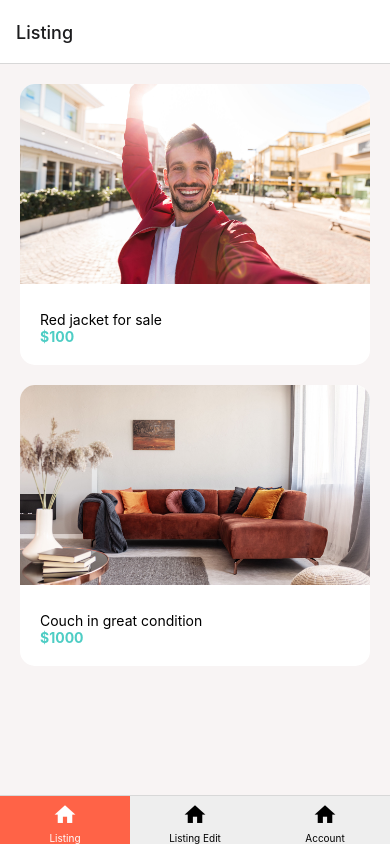
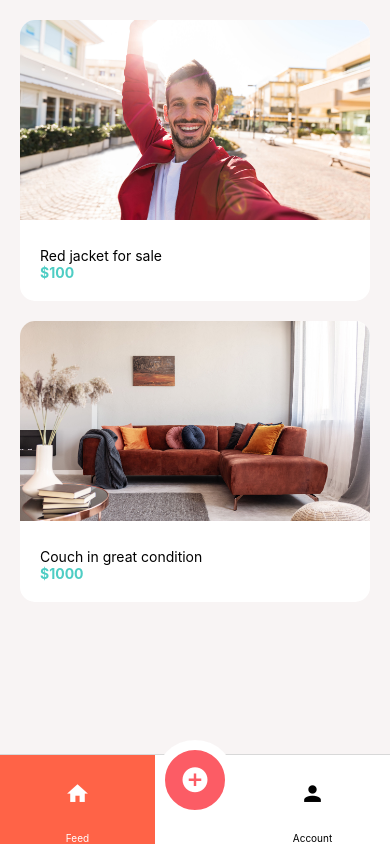
Before and after one commit to jehadabuawwad/done-with-it, a React Native app: screen /Listings in a window 390 px wide. Built offline with nearby package versions, Linux system fonts and the light colour scheme.

Commit message:
feat : app tabs beautified

```diff
--- a/app/navigation/AppNavigator.tsx
+++ b/app/navigation/AppNavigator.tsx
@@ -1,9 +1,11 @@
+import { Platform } from "react-native";
 import { createBottomTabNavigator } from "@react-navigation/bottom-tabs";
 import { MaterialCommunityIcons } from "@expo/vector-icons";
 
 import ListingEditScreen from "../screens/ListingEditScreen";
-import ListingsScreen from "../screens/ListingsScreen";
+import FeedNavigator from "./FeedNavigator";
 import AccountScreen from "../screens/AccountScreen";
+import ListingButton from "./ListingButton";
 
 interface IAppNavigatorProps {}
 
@@ -15,8 +17,15 @@ const AppNavigator: React.FunctionComponent<IAppNavigatorProps> = () => {
       screenOptions={{
         tabBarActiveBackgroundColor: "tomato",
         tabBarActiveTintColor: "white",
-        tabBarInactiveBackgroundColor: "#eee",
+        tabBarInactiveBackgroundColor: "white",
         tabBarInactiveTintColor: "black",
+        tabBarStyle:
+          Platform.OS == "android"
+            ? {
+                height: 70,
+              }
+            : { height: 90 },
+        headerShown: false,
       }}
     >
       <Tab.Screen
@@ -25,22 +34,23 @@ const AppNavigator: React.FunctionComponent<IAppNavigatorProps> = () => {
             <MaterialCommunityIcons name='home' color={color} size={size} />
           ),
         }}
-        name='Listing'
-        component={ListingsScreen}
+        name='Feed'
+        component={FeedNavigator}
       />
       <Tab.Screen
         options={{
+          tabBarButton: () => <ListingButton />,
           tabBarIcon: ({ color, size }) => (
             <MaterialCommunityIcons name='home' color={color} size={size} />
           ),
         }}
-        name='Listing Edit'
+        name='ListingEdit'
         component={ListingEditScreen}
       />
       <Tab.Screen
         options={{
           tabBarIcon: ({ color, size }) => (
-            <MaterialCommunityIcons name='home' color={color} size={size} />
+            <MaterialCommunityIcons name='account' color={color} size={size} />
           ),
         }}
         name='Account'
--- /dev/null
+++ b/app/navigation/FeedNavigator.tsx
@@ -0,0 +1,37 @@
+import { createStackNavigator } from "@react-navigation/stack";
+
+import ListingDetailsScreen from "../screens/ListingDetailsScreen";
+import ListingsScreen from "../screens/ListingsScreen";
+
+interface IFeedNavigatorProps {}
+
+const Stack = createStackNavigator();
+
+const FeedNavigator: React.FunctionComponent<IFeedNavigatorProps> = () => {
+
+  return (
+    <Stack.Navigator
+      screenOptions={{
+        presentation: "modal",
+      }}
+    >
+      <Stack.Screen
+        options={{
+          headerShown: false,
+        }}
+        name='Listings'
+        component={ListingsScreen}
+      />
+      <Stack.Screen
+        name='ListingsDetails'
+        component={ListingDetailsScreen}
+        options={{
+          headerShown: false,
+          gestureEnabled: true,
+        }}
+      />
+    </Stack.Navigator>
+  );
+};
+
+export default FeedNavigator;
--- /dev/null
+++ b/app/navigation/ListingButton.tsx
@@ -0,0 +1,42 @@
+import React from "react";
+import { View, StyleSheet, Platform } from "react-native";
+import { MaterialCommunityIcons } from "@expo/vector-icons";
+import { useNavigation } from "@react-navigation/native";
+import { TouchableWithoutFeedback } from "react-native";
+
+import colors from "../config/colors";
+
+interface IListingButtonProps {}
+
+const ListingButton: React.FunctionComponent<IListingButtonProps> = ({}) => {
+  const navigation = useNavigation<ProfileScreenNavigationProp>();
+  return (
+    <TouchableWithoutFeedback
+      onPress={() => navigation.navigate("ListingEdit")}
+    >
+      <View style={styles.container}>
+        <MaterialCommunityIcons
+          name='plus-circle'
+          color={colors.white}
+          size={30}
+        />
+      </View>
+    </TouchableWithoutFeedback>
+  );
+};
+const styles = StyleSheet.create({
+  container: {
+    alignItems: "center",
+    backgroundColor: colors.primary,
+    borderRadius: 40,
+    borderWidth: 10,
+    borderColor: colors.white,
+    bottom: Platform.OS == "android" ? 10 : 15,
+    height: 80,
+    justifyContent: "center",
+    width: 80,
+    zIndex: 10,
+  },
+});
+
+export default ListingButton;
--- a/app/screens/ListingDetailsScreen.tsx
+++ b/app/screens/ListingDetailsScreen.tsx
@@ -5,18 +5,21 @@ import { ListItem } from "../components/lists";
 
 import colors from "../config/colors";
 
-interface IDetailsScreenProps {}
+interface IDetailsScreenProps {
+  route: any;
+}
 
-const ListingDetailsScreen: React.FunctionComponent<IDetailsScreenProps> = (props) => {
+const ListingDetailsScreen: React.FunctionComponent<IDetailsScreenProps> = ({
+  route,
+}) => {
+  const listing = route.params;
+
   return (
     <View>
-      <Image
-        style={styles.image}
-        source={require("../assets/card_photos/jacket.jpg")}
-      />
+      <Image style={styles.image} source={listing.image} />
       <View style={styles.detailsContainer}>
-        <AppText style={styles.title}>Red Jacket for sale</AppText>
-        <AppText style={styles.price}>100$</AppText>
+        <AppText style={styles.title}>{listing.title}</AppText>
+        <AppText style={styles.price}>${listing.price}</AppText>
         <View style={styles.userContainer}>
           <ListItem
             title='Mosh Hamedani'
--- a/app/screens/ListingsScreen.tsx
+++ b/app/screens/ListingsScreen.tsx
@@ -1,5 +1,6 @@
 import React from "react";
 import { FlatList, StyleSheet } from "react-native";
+import { useNavigation } from "@react-navigation/native";
 
 import Card from "../components/Card";
 import colors from "../config/colors";
@@ -23,6 +24,8 @@ const listings = [
 interface IListingScreenProps {}
 
 const ListingsScreen: React.FunctionComponent<IListingScreenProps> = () => {
+  const navigation = useNavigation<ProfileScreenNavigationProp>();
+
   return (
     <Screen style={styles.screen}>
       <FlatList
@@ -33,6 +36,7 @@ const ListingsScreen: React.FunctionComponent<IListingScreenProps> = () => {
             title={item.title}
             subTitle={"$" + item.price}
             image={item.image}
+            onPress={() => navigation.navigate("ListingsDetails", item)}
           />
         )}
       />
```
Also changed, not shown: app/components/Card.tsx (+5 -3 lines).
